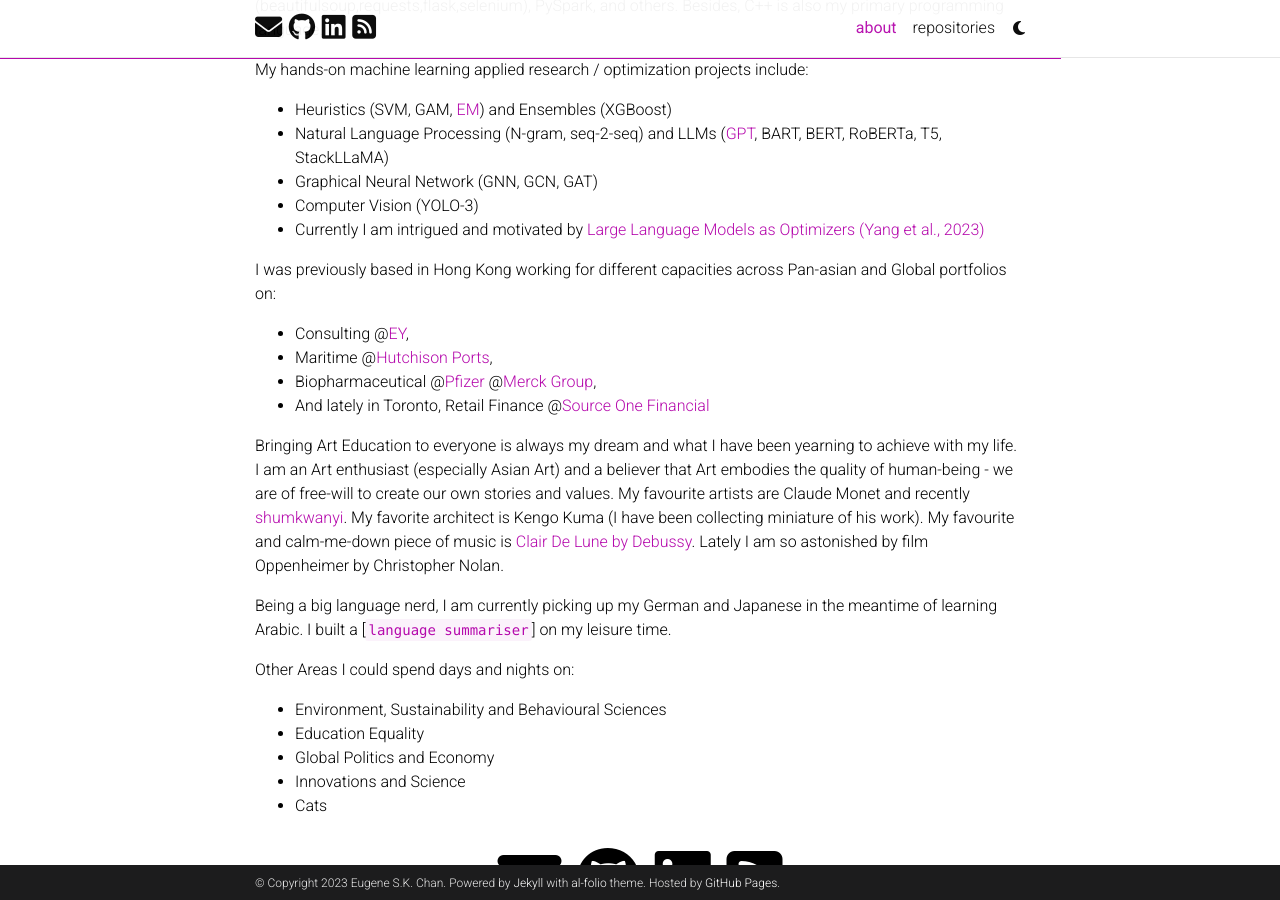
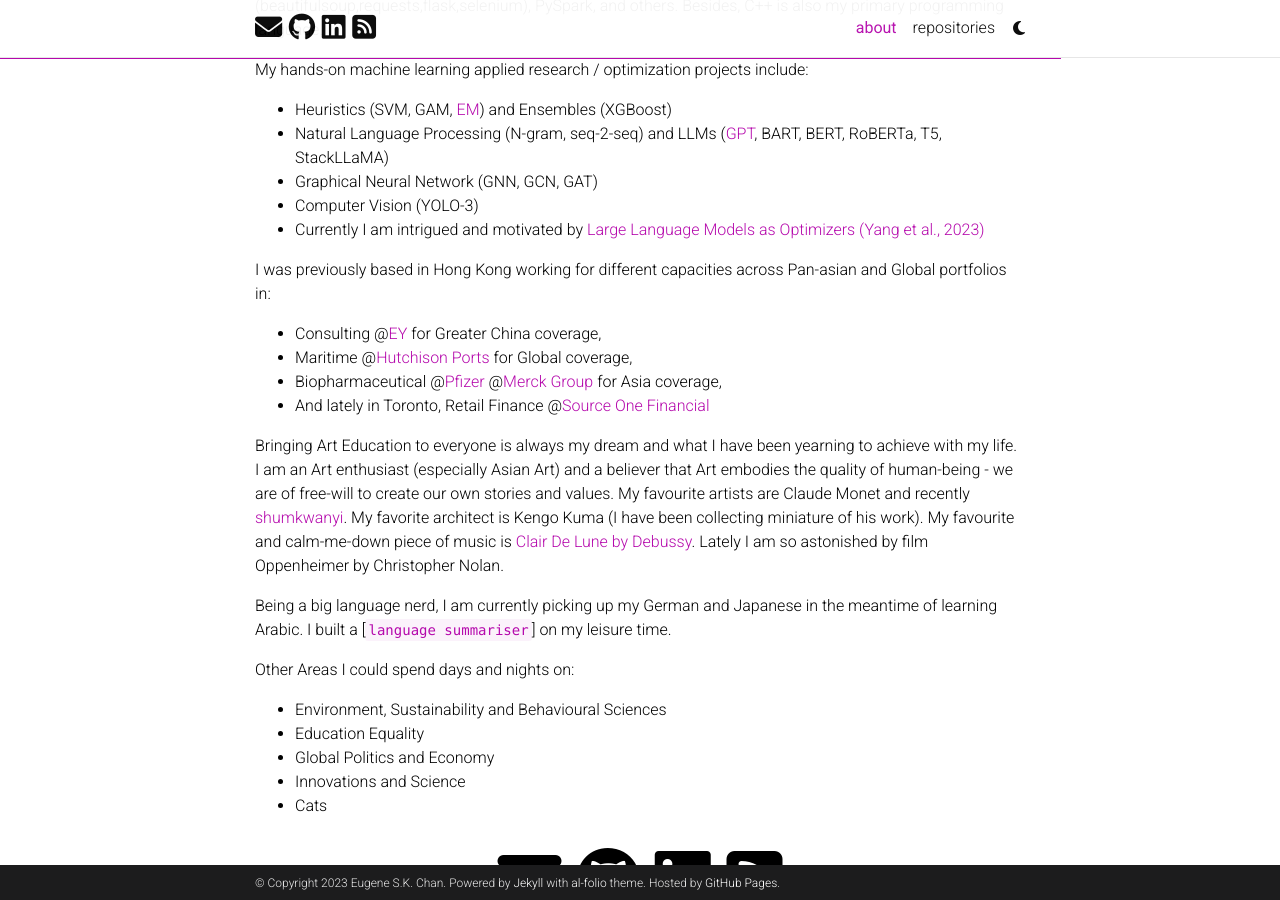
Before and after one commit to skchanah/skchanah.github.io, a Jekyll site: the page built from _pages/about.md, in a window 1280 px wide and 900 px high, scrolled down 568 px. Built offline with Jekyll 4.4.1, drawn with Linux system fonts in a browser that asks for light colours; full-size pictures stand in for the smaller copies a plugin makes; comment, search, counter and statistics services are not loaded; a style sheet for code colours, icons or effects is not loaded.

Commit message:
company updates

```diff
--- a/_pages/about.md
+++ b/_pages/about.md
@@ -38,11 +38,11 @@
 - Currently I am intrigued and motivated by [Large Language Models as Optimizers (Yang et al., 2023)](https://arxiv.org/pdf/2309.03409.pdf)
 
 
-I was previously based in Hong Kong working for different capacities across Pan-asian and Global portfolios on:
+I was previously based in Hong Kong working for different capacities across Pan-asian and Global portfolios in:
 
-- Consulting @[EY](https://www.ey.com/),
-- Maritime @[Hutchison Ports](https://hutchisonports.com/en/),
-- Biopharmaceutical @[Pfizer](https://www.pfizer.com/) @[Merck Group](https://www.merck.com/),
+- Consulting @[EY](https://www.ey.com/) for Greater China coverage,
+- Maritime @[Hutchison Ports](https://hutchisonports.com/en/) for Global coverage,
+- Biopharmaceutical @[Pfizer](https://www.pfizer.com/) @[Merck Group](https://www.merck.com/) for Asia coverage,
 - And lately in Toronto, Retail Finance @[Source One Financial](https://sourceonefinancial.ca/)
 
 
```
